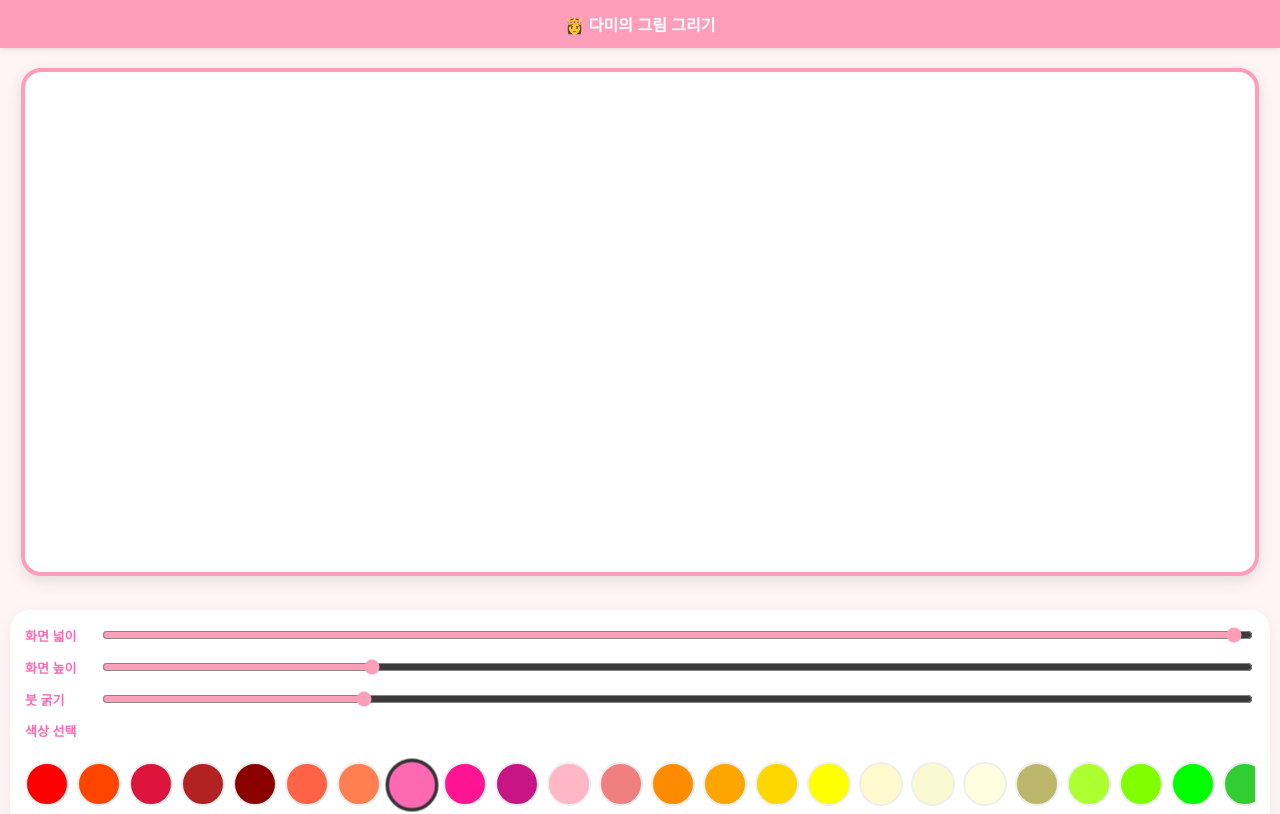
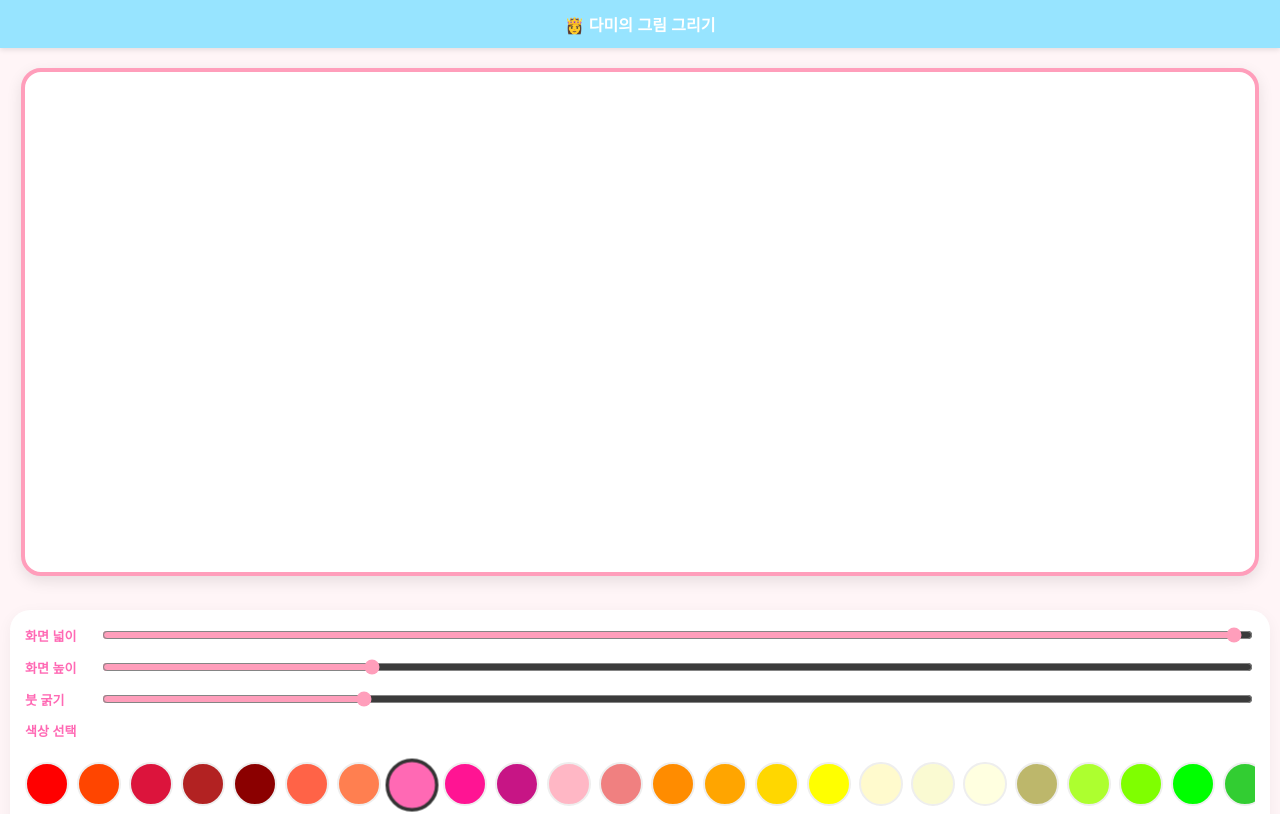
Before and after one commit to damipapa/damigrim, a plain HTML site: page index.html in a window 1280 px wide. Shown: the top 814 px of the page. Drawn offline with Linux system fonts and the light colour scheme.

Commit message:
Update index.html

```diff
--- a/index.html
+++ b/index.html
@@ -11,7 +11,7 @@
             overflow-y: auto; -webkit-overflow-scrolling: touch;
         }
         .header {
-            background: #FF9EBB; padding: 12px; color: white; font-weight: bold;
+            background: #97e4ff; padding: 12px; color: white; font-weight: bold;
             position: sticky; top: 0; z-index: 100; box-shadow: 0 2px 5px rgba(0,0,0,0.1);
         }
 
@@ -202,4 +202,5 @@
         window.addEventListener("mouseup", () => painting = false);
     </script>
 </body>
+
 </html>
```
